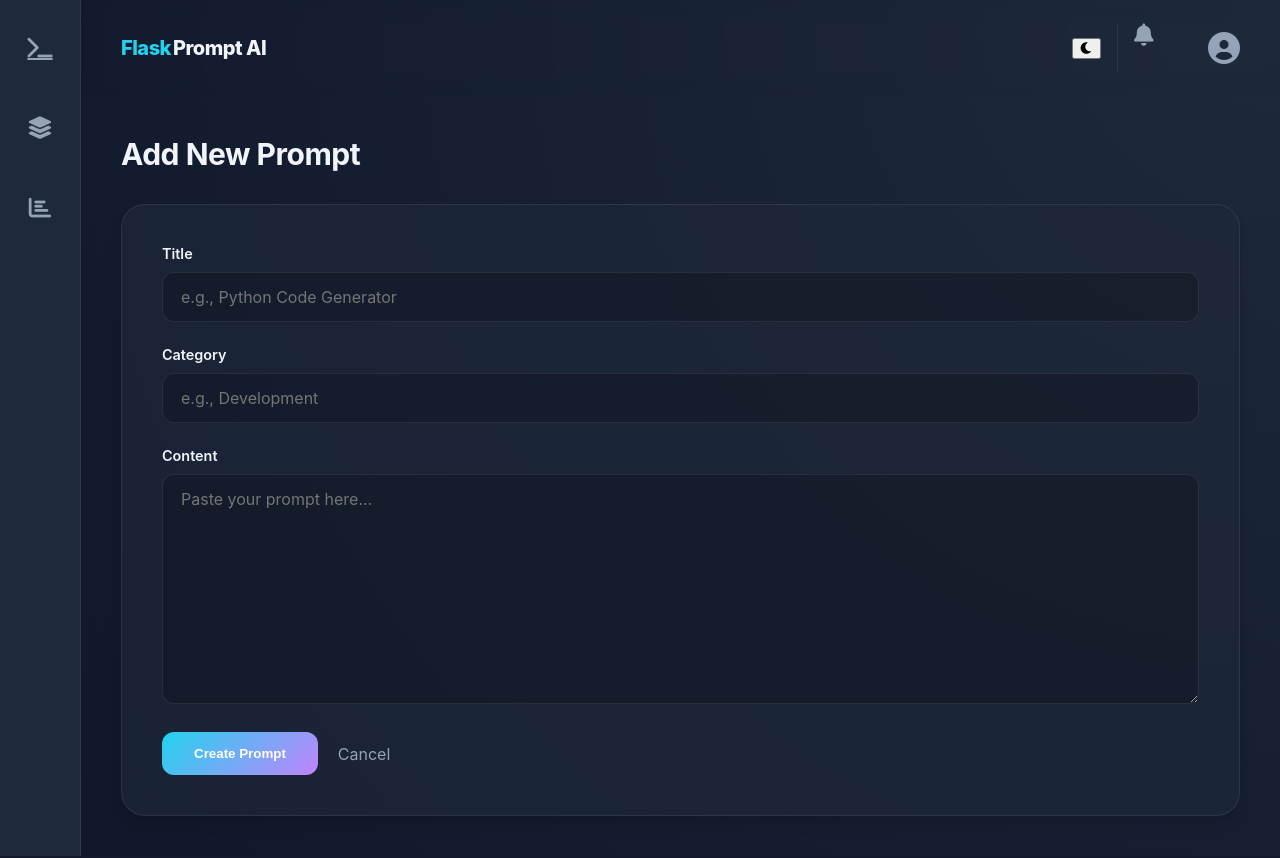
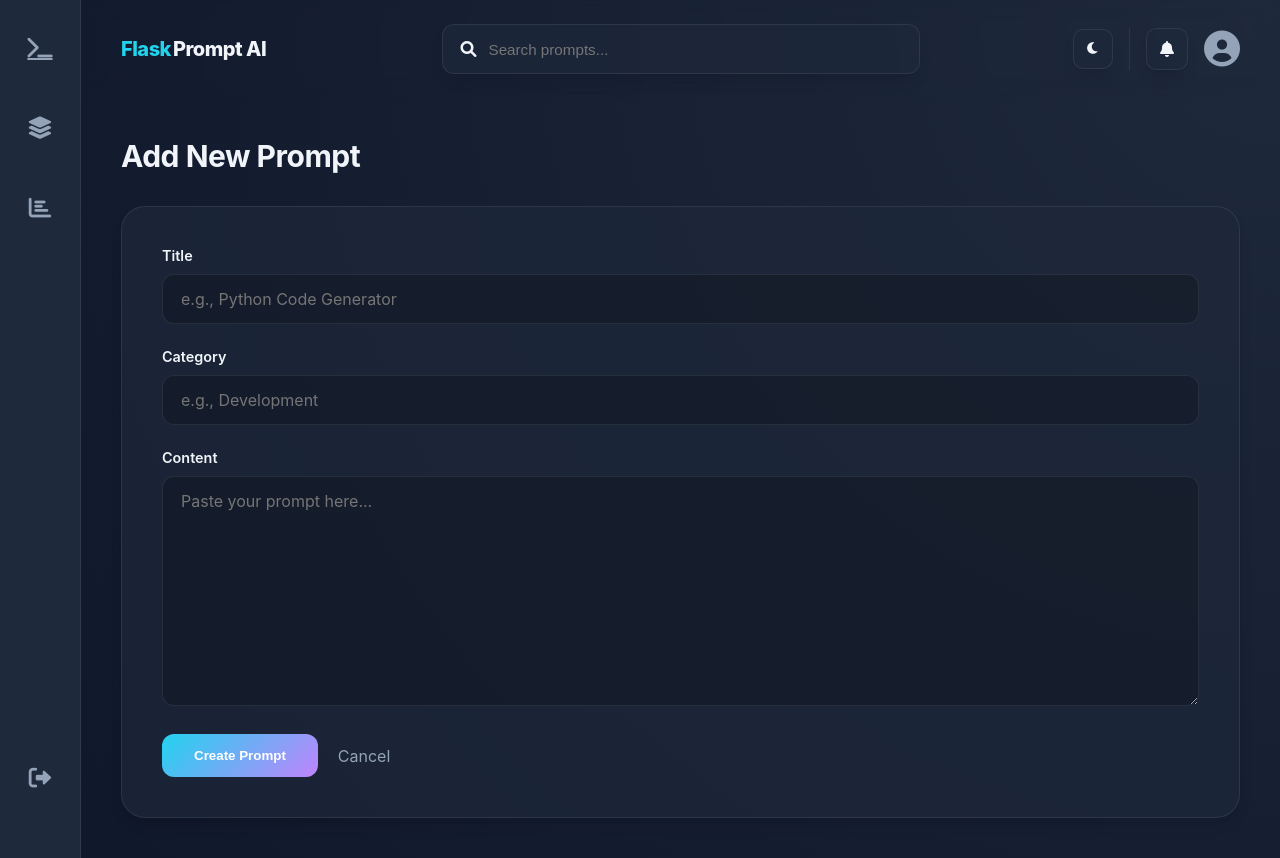
Before and after one commit to berryrreb/flaskapp, a Flask app: page /add in a window 1280 px wide. Run offline with Flask 3, Linux system fonts and the light colour scheme.

Commit message:
ui(templates): standardize header and sidebar across all views
- Updated add, edit, and view templates to match the index header structure.
- Included search bar in all headers for visual and functional consistency.
- Standardized notification and profile icons using the new '.header-icon' and '.profile-avatar' classes.
- Updated sidebars to include the bottom logout icon placeholder.

```diff
--- a/templates/add_prompt.html
+++ b/templates/add_prompt.html
@@ -23,18 +23,29 @@
         <div class="sidebar-icon">
             <i class="fas fa-chart-bar"></i>
         </div>
+        <div style="margin-top: auto;">
+            <div class="sidebar-icon">
+                <i class="fas fa-sign-out-alt"></i>
+            </div>
+        </div>
     </aside>
 
     <main class="main-wrapper">
         <header>
             <a href="{{ url_for('index') }}" class="logo">Flask<span>Prompt AI</span></a>
+            <form action="{{ url_for('index') }}" method="get" class="search-container">
+                <i class="fas fa-search"></i>
+                <input type="text" name="q" placeholder="Search prompts..." value="{{ search_query }}">
+            </form>
             <div class="header-actions">
-                <button id="theme-toggle" title="Toggle Light/Dark Mode">
+                <button id="theme-toggle" class="header-icon" title="Toggle Light/Dark Mode">
                     <i class="fas fa-moon"></i>
                 </button>
                 <div class="user-profile">
-                    <i class="fas fa-bell sidebar-icon" style="margin-bottom: 0; margin-right: 10px;"></i>
-                    <i class="fas fa-user-circle" style="font-size: 2rem; color: var(--text-muted);"></i>
+                    <div class="header-icon" title="Notifications">
+                        <i class="fas fa-bell"></i>
+                    </div>
+                    <i class="fas fa-user-circle profile-avatar"></i>
                 </div>
             </div>
         </header>
```
Also changed, not shown: templates/edit_prompt.html (+14 -3 lines), templates/view_prompt.html (+14 -3 lines).
